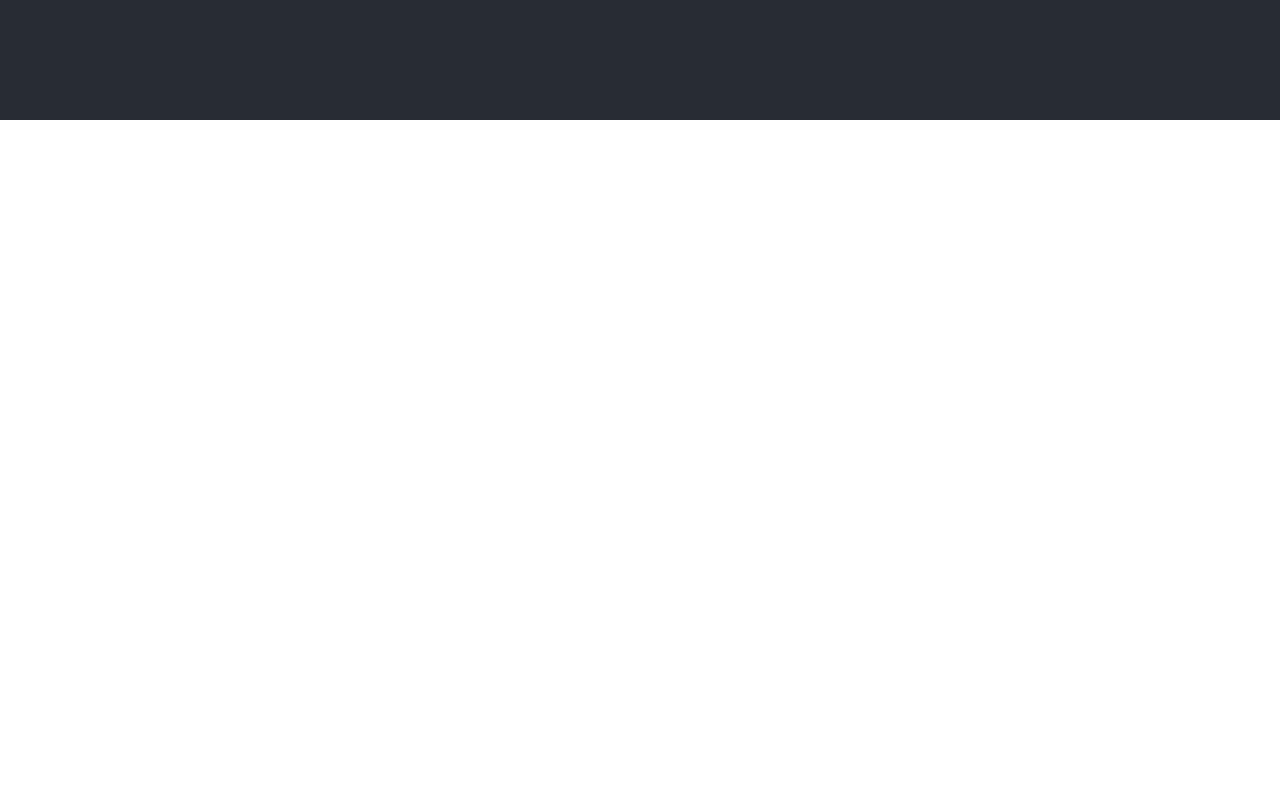
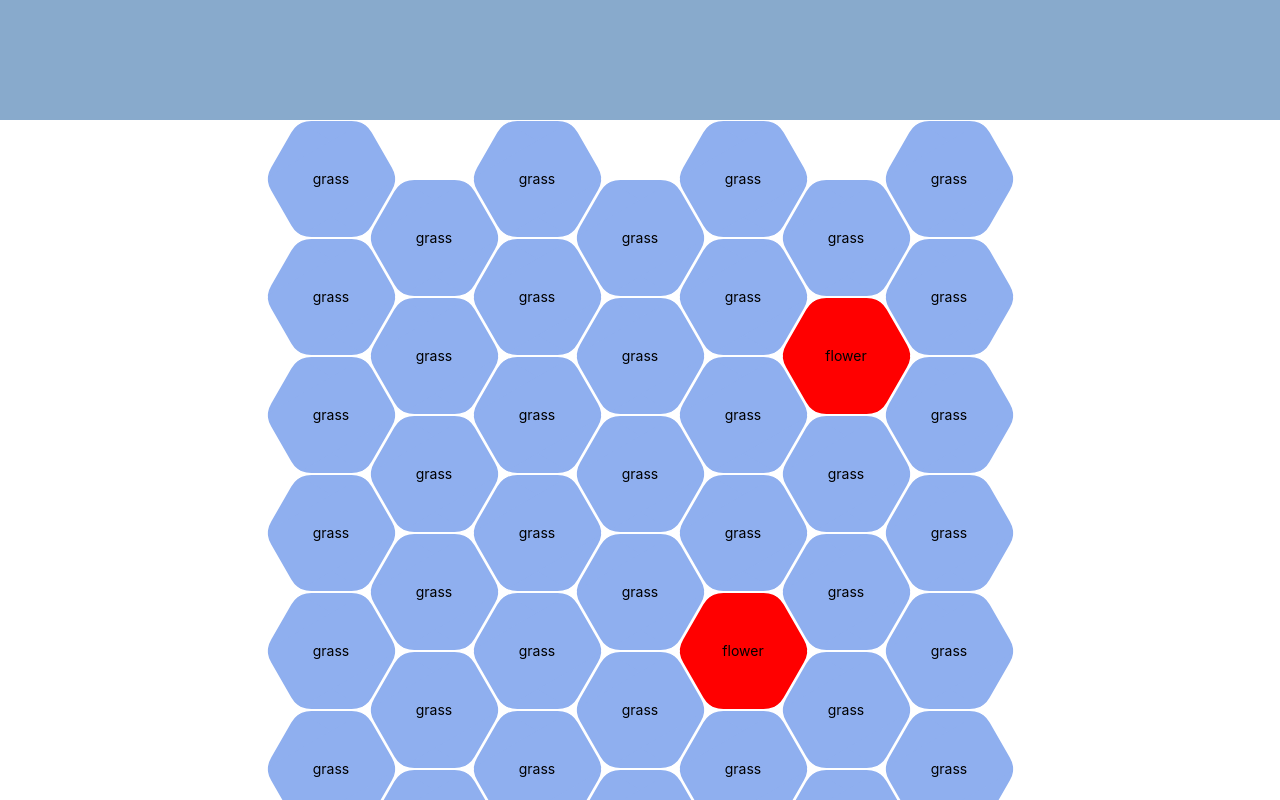
Before and after one commit to shelkeller/tiny-collector, a React (Create React App) app: page / in a window 1280 px wide. Shown: the part 680-1480 px from the top of the page. Before the commit the page ends 800 px from the top, so only its background shows below. Built offline with nearby package versions, Linux system fonts and the light colour scheme.

Commit message:
Added another grid

```diff
--- a/src/App.css
+++ b/src/App.css
@@ -14,7 +14,7 @@
 }
 
 .App-header {
-  background-color: #282c34;
+  background-color: #88aacc;
   min-height: 100vh;
   display: flex;
   flex-direction: column;
@@ -28,6 +28,11 @@
   color: #61dafb;
 }
 
+.card-1 {
+  -webkit-filter: drop-shadow( 6px 0 2px hsla(0, 0%, 0%, 0.2));
+        filter: drop-shadow( 6px 0 2px hsla(0, 0%, 0%, 0.2));
+}
+
 @keyframes App-logo-spin {
   from {
     transform: rotate(0deg);
--- a/src/App.js
+++ b/src/App.js
@@ -3,24 +3,28 @@ import './App.css';
 import HexagonGrid from 'react-hexagon-grid';
 import times from 'lodash/times';
 import LocalFloristRounded from "@material-ui/icons/LocalFloristRounded";
+import PlotRow from './components/PlotGrid';
 
-
+// returns an integer between 0 and max
 function roll(max) {
   return Math.floor(Math.random() * Math.floor(max));
 }
 
+//returns a list of "plot" objects: {id, isFlower, name}
 const generatePlots = (size) => {
   let plots = [];
   times(size, id => {
-      let dice = roll(100);
-      if (dice<=3){
-        plots[id] = { id: id, isFlower: true, name: "flower"};
+      let dice = roll(100); // roll a 100 sided die
+      if (dice<=3){ // around a 3 percent chance of rolling a flower
+        plots[id] = { id: id, isFlower: true, content: "flower"};
       } else {
-        plots[id] = {id: id, isFlower: false, name: "grass"};
+        plots[id] = {id: id, isFlower: false, content: "grass"};
       }
   });
   return plots;
 }
+
+
 const HexGridDemo = () =>  {
   const getHexProps = (hexagon) => {
     let fillOptions = ["#86d9b2", "#79c98c", "#a4dec6", "#abd69c"]
@@ -47,13 +51,11 @@ const HexGridDemo = () =>  {
     );
   }
 
-  let hexagons = generatePlots(102);
-
   return (
     <HexagonGrid
     gridWidth={600}
     gridHeight={600}
-    hexagons={hexagons}
+    hexagons={generatePlots(64)}
     hexProps={getHexProps}
     renderHexagonContent={renderHexagonContent}
     />
@@ -61,17 +63,29 @@ const HexGridDemo = () =>  {
 }
 
 function App() {
+  const rowSize = 7;
+  const plots2D = [];
+  let hexagons = generatePlots(rowSize*rowSize);
+
+  while(hexagons.length) plots2D.push(hexagons.splice(0, rowSize));
   return (
     <>
     <div className="App">
       <header className="App-header">
-      <div>
+      <div style={{justifyContent: "center"}}>
       <HexGridDemo />
       </div>
         <p>
           TINY COLLECTOR
         </p>
       </header>
+      <div className="honeycomb">
+        {plots2D.map((plots, i) => {
+          return (
+              <PlotRow plots={plots} />
+          )
+        })}
+      </div>
     </div>
     </>
   );
--- /dev/null
+++ b/src/components/PlotGrid.js
@@ -0,0 +1,38 @@
+
+function PlotRow(props){
+  return (
+    <div className="ibws-fix">
+    {
+      props.plots.map((plot, i)=>{
+
+        let theClass = "hexagon "+plot.content;
+        return (
+          <div key={"key"+i} className={theClass}>
+            <div className="hexagontent">
+              {plot.content}
+            </div>
+          </div>
+        )
+      })
+    }
+    </div>
+  )
+}
+
+function PlotGrid(rowSize, plots) {
+  // rowSize * rowSize should equal hexagons.length
+  // break hexagons into 2D grid
+  const plots2D = [];
+  while(plots.length) plots2D.push(plots.splice(0, rowSize));
+  return (
+    <div className="honeycomb">
+      {plots2D.map((plots, i) => {
+        <div className="ibws-fix">
+          <PlotRow plots={plots} />
+        </div>
+      })}
+    </div>
+  )
+}
+
+export default PlotRow;
--- /dev/null
+++ b/src/hexagon.css
@@ -0,0 +1,89 @@
+@import url(https://fonts.googleapis.com/css?family=Merriweather);
+
+*, *::before, *::after {
+  margin: 0;
+  padding: 0;
+  box-sizing: border-box;
+}
+html {
+  font-size: 62.5%;
+}
+
+
+
+.hexagon {
+  position: relative;
+  display: inline-block;
+  /* left/right margin approx. 25% of .hexagon width + spacing */
+  margin: 1px 18px;
+  background-color: hsl(220, 75%, 75%);
+  text-align: center;
+}
+.hexagon, .hexagon::before, .hexagon::after {
+  /* easy way: height is width * 1.732
+  actual formula is 2*(width/(2*Math.tan(Math.PI/6)))
+  remove border-radius for sharp corners on hexagons */
+  width: 67px;
+  height: 116px;
+  border-radius: 20%/5%;
+}
+.hexagon::before {
+  background-color: inherit;
+  content: "";
+  position: absolute;
+  left: 0;
+  transform: rotate(-60deg);
+}
+.hexagon::after {
+  background-color: inherit;
+  content: "";
+  position: absolute;
+  left: 0;
+  transform: rotate(60deg);
+}
+.hexagon:nth-child(even) {
+  /* top approx. 50% of .hexagon height + spacing */
+  top: 59px;
+}
+.hexagon:hover {
+  background-color: hsla(60, 75%, 75%, 1.0);
+  cursor: pointer;
+  z-index: 105;
+}
+.hexagon:active {
+  background-color: hsla(60, 75%, 50%, 1.0);
+  z-index: 110;
+}
+
+.flower{
+  background-color: red;
+}
+.hexanone {
+  position: relative;
+  display: inline-block;
+  width: 67px;
+  height: 116px;
+  margin: 1px 18px;
+}
+.hexanone:nth-child(even) {
+  top: 59px;
+}
+.hexagontent {
+  position: absolute;
+  top: 50%;
+  left: 50%;
+  transform: translate(-50%, -50%);
+  width: 140%;
+  font-size: 1.4rem;
+  line-height: 1.2;
+  z-index: 100;
+}
+
+.ibws-fix {
+  /* inline-block whitespace fix */
+  font-size: 0;
+}
+.honeycomb {
+  margin: 0 auto;
+  text-align: center;
+}
--- a/src/index.js
+++ b/src/index.js
@@ -1,6 +1,7 @@
 import React from 'react';
 import ReactDOM from 'react-dom';
 import './index.css';
+import './hexagon.css';
 import App from './App';
 import reportWebVitals from './reportWebVitals';
 
```
Also changed, not shown: 1 other file (tests, documents, lock files or other folders).
